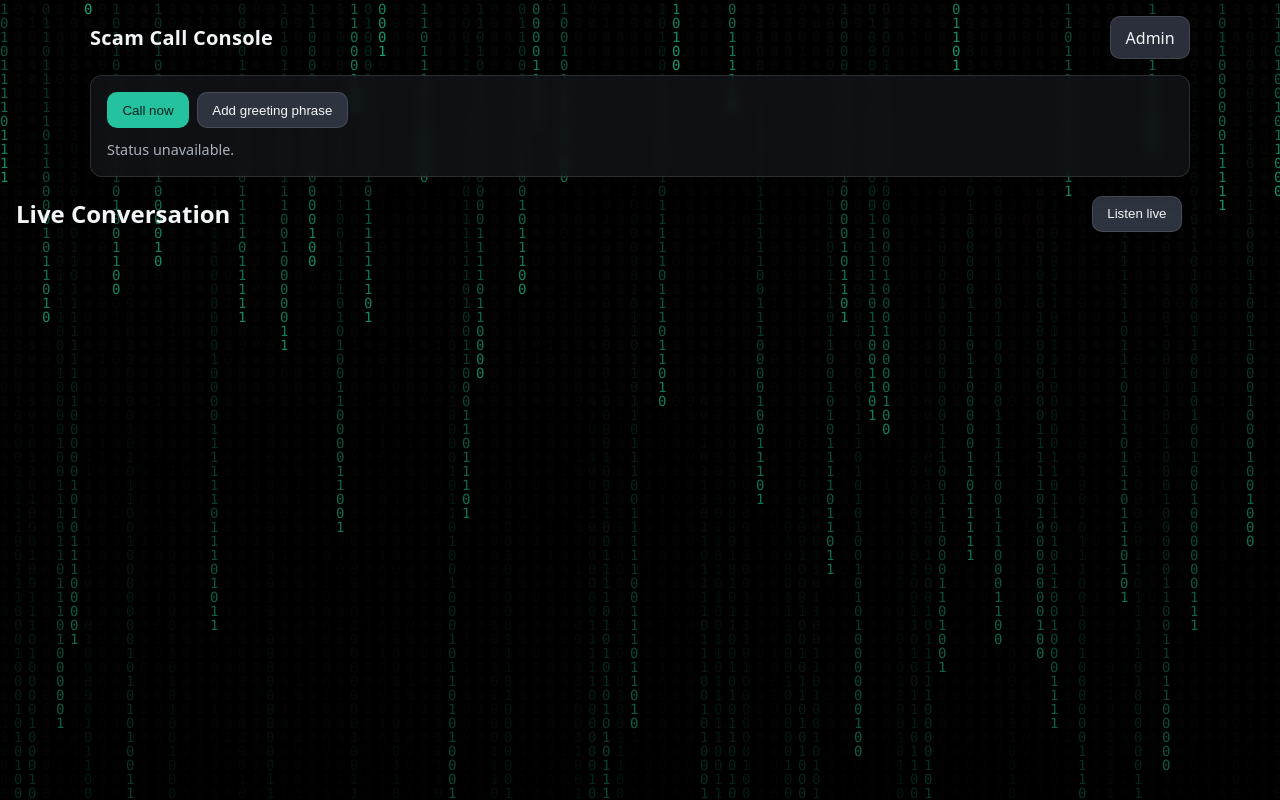
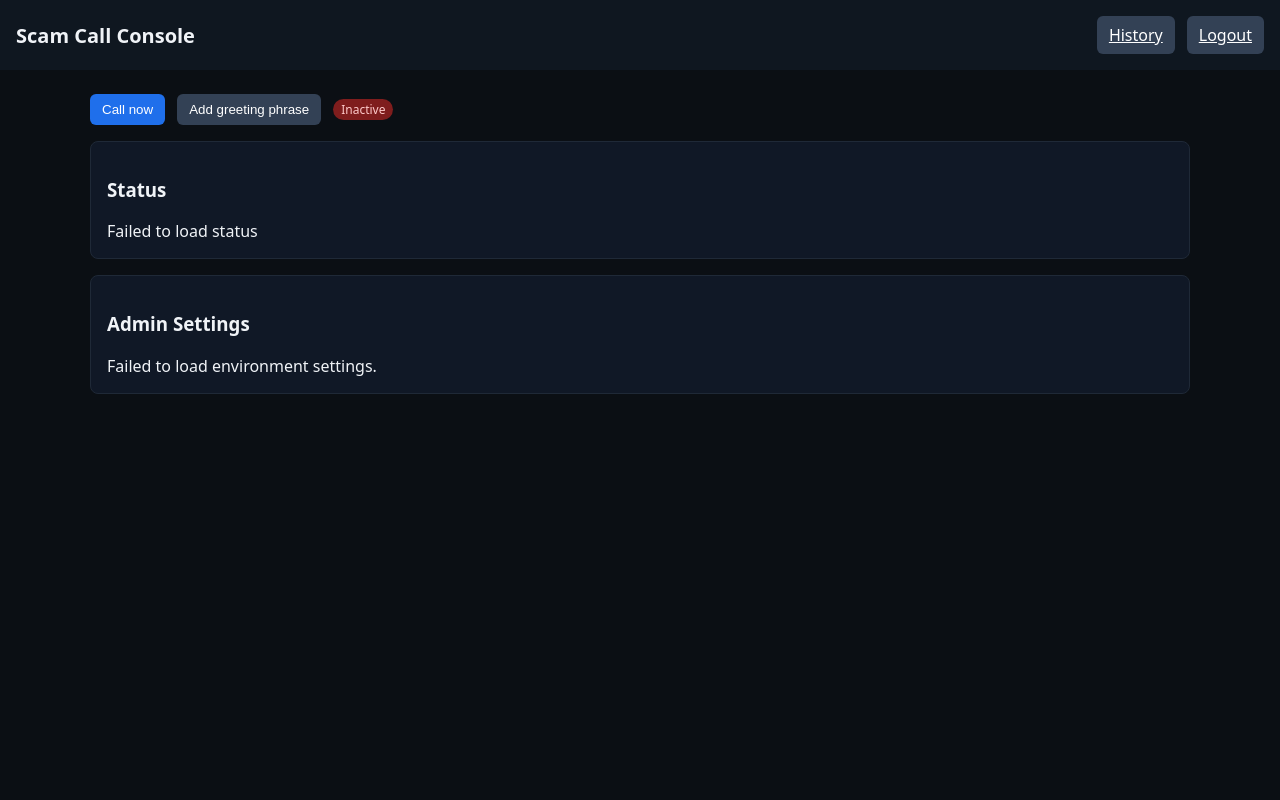
Before and after one commit to SethC94/scam_call_app, a Flask app: template templates/scamcalls.html in a window 1280 px wide. Run offline with Flask 3, Linux system fonts and the light colour scheme; the template is opened without the code that fills it, so the values that code supplies are empty.

Commit message:
Update scamcalls.html

```diff
--- a/templates/scamcalls.html
+++ b/templates/scamcalls.html
@@ -1,79 +1,135 @@
-<!DOCTYPE html>
+<!doctype html>
 <html lang="en">
 <head>
-  <meta charset="utf-8" />
-  <meta name="viewport" content="width=device-width,initial-scale=1" />
+  <meta charset="utf-8">
   <title>Scam Call Console</title>
-  <link rel="icon" href="/static/favicon.svg" />
-  <link rel="stylesheet" href="/static/scamcalls.css" />
-  <link rel="stylesheet" href="/static/css/matrix.css" />
+  <meta name="viewport" content="width=device-width, initial-scale=1">
+  <style>
+    body { font-family: system-ui, -apple-system, Segoe UI, Roboto, Helvetica, Arial, sans-serif; background: #0b0f14; color: #f0f3f7; margin: 0; }
+    header { padding: 16px; background: #0f1720; display: flex; align-items: center; justify-content: space-between; }
+    h1 { font-size: 20px; margin: 0; }
+    main { max-width: 1100px; margin: 24px auto; padding: 0 16px; }
+    .btn { background: #1f6feb; color: #fff; border: none; padding: 8px 12px; border-radius: 6px; cursor: pointer; }
+    .btn.secondary { background: #334155; }
+    .btn:disabled { opacity: 0.6; cursor: not-allowed; }
+    .row { display: flex; gap: 12px; align-items: center; flex-wrap: wrap; }
+    .card { background: #101826; border: 1px solid #1f2937; border-radius: 8px; padding: 16px; margin-top: 16px; }
+    table { width: 100%; border-collapse: collapse; color: #e5e7eb; }
+    th, td { padding: 8px; border-bottom: 1px solid #1f2937; text-align: left; }
+    .kv { display: grid; grid-template-columns: 250px 1fr; gap: 8px 12px; }
+    input[type=text] { width: 100%; background: #0b1220; color: #e5e7eb; border: 1px solid #1f2937; border-radius: 6px; padding: 8px; }
+    .warn { color: #fbbf24; font-size: 12px; }
+    .badge { display: inline-block; padding: 2px 8px; border-radius: 999px; font-size: 12px; }
+    .badge.red { background: #7f1d1d; color: #fecaca; }
+    .badge.green { background: #0f5132; color: #c6f6d5; }
+  </style>
 </head>
-<body class="matrix-bg" data-is-admin="{{ '1' if is_admin else '0' }}">
-  <canvas id="matrix-canvas" aria-hidden="true"></canvas>
+<body>
+<header>
+  <h1>Scam Call Console</h1>
+  <div class="row">
+    <a class="btn secondary" href="/scamcalls/history">History</a>
+    <a class="btn secondary" href="/admin/logout">Logout</a>
+  </div>
+</header>
+<main>
+  <div class="row">
+    <button id="callNow" class="btn">Call now</button>
+    <button id="addGreeting" class="btn secondary">Add greeting phrase</button>
+    <span id="activeBadge" class="badge red">Inactive</span>
+  </div>
 
-  <main class="page-container">
-    <header class="page-header">
-      <h1 class="app-title">Scam Call Console</h1>
-      <nav class="header-actions">
-        {% if is_admin %}
-          <a class="btn btn-secondary" href="/admin/logout" id="btnLogout">Logout</a>
-        {% else %}
-          <a class="btn btn-secondary" href="/admin/login" id="btnAdminLogin">Admin</a>
-        {% endif %}
-      </nav>
-    </header>
+  <div class="card">
+    <h3>Status</h3>
+    <div id="status"></div>
+    <div id="warnings" class="warn"></div>
+  </div>
 
-    <section class="card">
-      <div class="controls-row">
-        <button id="btnCallNow" class="btn btn-primary" type="button">Call now</button>
-        <button id="btnAddGreeting" class="btn" type="button">Add greeting phrase</button>
+  <div class="card">
+    <h3>Admin Settings</h3>
+    <div id="env"></div>
+  </div>
+</main>
+
+<script>
+async function fetchJSON(url, opts = {}) {
+  const r = await fetch(url, opts);
+  if (!r.ok) throw new Error(await r.text());
+  return await r.json();
+}
+
+async function refreshStatus() {
+  try {
+    const s = await fetchJSON('/api/status');
+    document.getElementById('activeBadge').textContent = s.within_active_window ? 'Active' : 'Inactive';
+    document.getElementById('activeBadge').className = 'badge ' + (s.within_active_window ? 'green' : 'red');
+    const lines = [];
+    lines.push(`<div>To: ${s.to_number || '(not set)'} | From: ${s.from_number || '(not set)'} </div>`);
+    lines.push(`<div>Active window: ${s.active_hours_local} on ${s.active_days.join(', ')}</div>`);
+    lines.push(`<div>Call in progress: ${s.call_in_progress}</div>`);
+    if (s.seconds_until_next != null) {
+      lines.push(`<div>Next attempt in: ${s.seconds_until_next}s</div>`);
+    }
+    document.getElementById('status').innerHTML = lines.join('');
+    const warn = (s.parse_warnings || []).map(w => `<div>Warning: ${w}</div>`).join('');
+    document.getElementById('warnings').innerHTML = warn;
+  } catch (e) {
+    document.getElementById('status').textContent = 'Failed to load status';
+  }
+}
+
+async function refreshEnv() {
+  try {
+    const r = await fetchJSON('/api/admin/env');
+    const rows = r.editable.map(kv => `
+      <tr>
+        <td>${kv.key}</td>
+        <td><input type="text" value="${kv.value || ''}" data-key="${kv.key}" /></td>
+      </tr>
+    `).join('');
+    document.getElementById('env').innerHTML = `
+      <table>
+        <thead><tr><th>Key</th><th>Value</th></tr></thead>
+        <tbody>${rows}</tbody>
+      </table>
+      <div class="row" style="margin-top:8px;">
+        <button id="saveEnv" class="btn secondary">Save</button>
       </div>
+    `;
+    document.getElementById('saveEnv').onclick = async () => {
+      const inputs = document.querySelectorAll('#env input[data-key]');
+      const updates = {};
+      inputs.forEach(i => updates[i.dataset.key] = i.value);
+      await fetch('/api/admin/env', { method: 'POST', headers: {'Content-Type': 'application/json'}, body: JSON.stringify({ updates })});
+      await refreshStatus();
+    };
+  } catch (e) {
+    document.getElementById('env').textContent = 'Failed to load environment settings.';
+  }
+}
 
-      <div id="statusArea" class="status-area" aria-live="polite"></div>
+document.getElementById('callNow').onclick = async () => {
+  const r = await fetch('/api/call-now', { method: 'POST' });
+  if (!r.ok) {
+    const t = await r.text();
+    alert('Call failed: ' + t);
+  } else {
+    await refreshStatus();
+  }
+};
 
-      {% if is_admin %}
-      <hr />
-      <section id="adminPanel" class="admin-panel">
-        <div class="admin-panel__header">
-          <h2>Admin Settings</h2>
-          <p class="muted">
-            Update non-secret configuration values. Values are loaded from the server and persisted back to .env.
-          </p>
-        </div>
-        <div id="envEditor" class="env-editor" data-endpoint-get="/api/admin/env" data-endpoint-post="/api/admin/env" aria-busy="true">
-          <div class="skeleton-row"></div>
-          <div class="skeleton-row"></div>
-          <div class="skeleton-row"></div>
-        </div>
-        <div class="form-actions">
-          <button id="btnSaveEnv" class="btn btn-primary" type="button" disabled>Save settings</button>
-        </div>
-      </section>
-      {% endif %}
-    </section>
+document.getElementById('addGreeting').onclick = async () => {
+  const phrase = prompt('Enter a greeting phrase (5-15 words):');
+  if (!phrase) return;
+  const r = await fetch('/api/next-greeting', { method: 'POST', headers: {'Content-Type': 'application/json'}, body: JSON.stringify({ phrase })});
+  if (!r.ok) {
+    alert('Failed to set greeting.');
+  }
+};
 
-    <div id="greetingModal" class="modal" aria-hidden="true" role="dialog" aria-modal="true" aria-labelledby="greetingModalTitle">
-      <div class="modal__dialog">
-        <div class="modal__header">
-          <h3 id="greetingModalTitle">One-time greeting phrase</h3>
-          <button class="modal__close" type="button" aria-label="Close" id="greetingCloseBtn">×</button>
-        </div>
-        <div class="modal__body">
-          <p>Enter a short phrase for the caller to say at the beginning of the next call. Keep it between 5 and 15 words.</p>
-          <textarea id="greetingInput" rows="3" maxlength="200" placeholder="Example: I am following up about your extended warranty."></textarea>
-          <div class="muted" id="greetingWordCount">0 words</div>
-        </div>
-        <div class="modal__footer">
-          <button class="btn btn-secondary" type="button" id="greetingCancelBtn">Cancel</button>
-          <button class="btn btn-primary" type="button" id="greetingSaveBtn" disabled>Save</button>
-        </div>
-      </div>
-    </div>
-
-    <div id="toast" class="toast" role="status" aria-live="polite" aria-atomic="true"></div>
-  </main>
-
-  <script src="/static/js/matrix-rain.js"></script>
-  <script src="/static/scamcalls.js"></script>
+setInterval(refreshStatus, 2000);
+refreshStatus();
+refreshEnv();
+</script>
 </body>
 </html>
```
